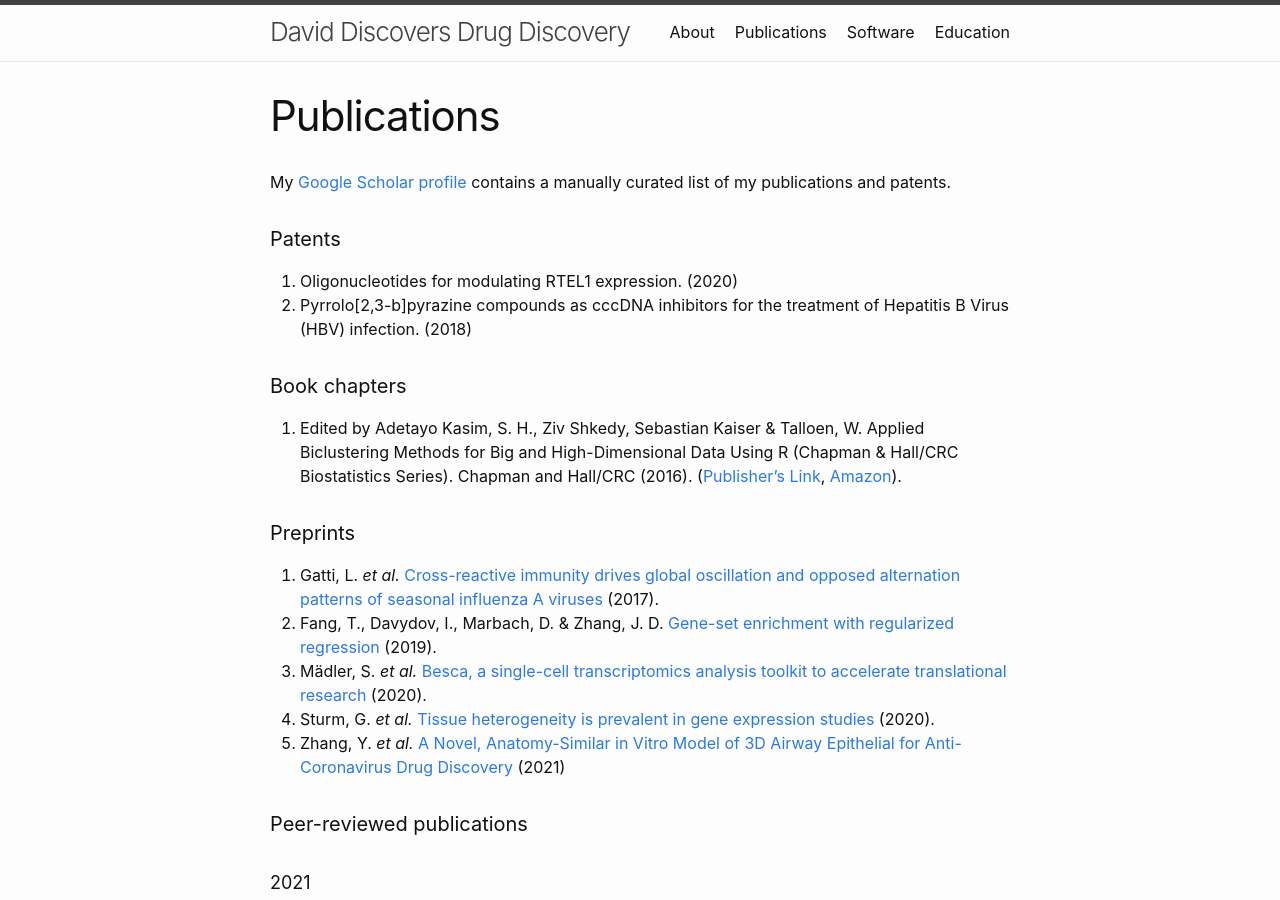
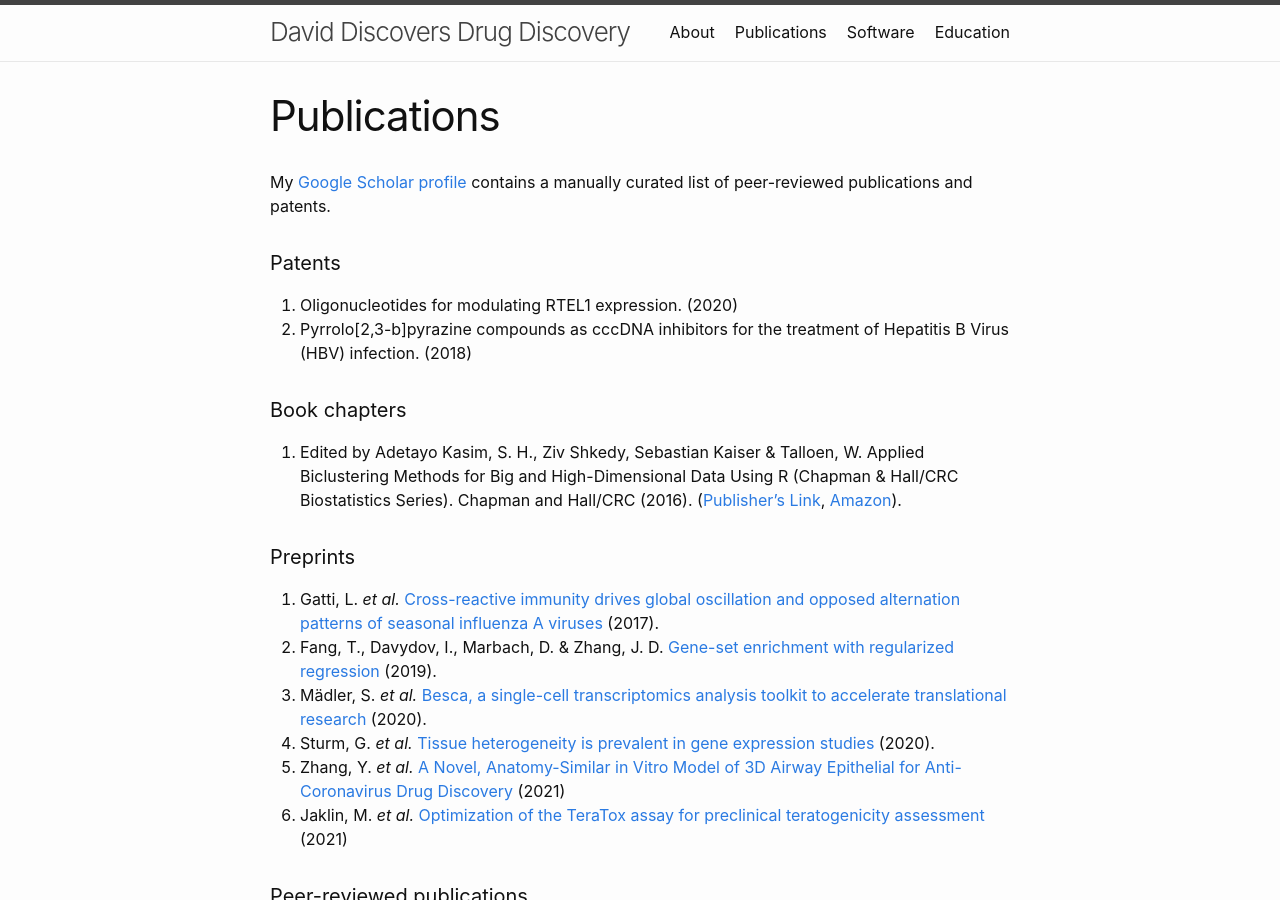
Before and after one commit to Accio/accio.github.io, a Jekyll site: the page built from _pages/publications.md, in a window 1280 px wide and 900 px high. Built offline with Jekyll 4.4.1, drawn with Linux system fonts in a browser that asks for light colours.

Commit message:
add teratox preprint

```diff
--- a/_pages/publications.md
+++ b/_pages/publications.md
@@ -6,8 +6,7 @@ author_profile: true
 mathjax: true
 ---
 
-My [Google
-Scholar profile](https://scholar.google.com/citations?user=ths6zX0AAAAJ&hl=en) contains a manually curated list of my publications and patents.
+My [Google Scholar profile](https://scholar.google.com/citations?user=ths6zX0AAAAJ&hl=en) contains a manually curated list of peer-reviewed publications and patents.
 
 #### Patents
 
@@ -37,6 +36,7 @@ Scholar profile](https://scholar.google.com/citations?user=ths6zX0AAAAJ&hl=en) c
 5. Zhang, Y. *et al.* [A Novel, Anatomy-Similar in Vitro Model of 3D Airway
    Epithelial for Anti-Coronavirus Drug
    Discovery](https://doi.org/10.1101/2021.03.03.433824) (2021)
+6. Jaklin, M. *et al.* [Optimization of the TeraTox assay for preclinical teratogenicity assessment](https://www.biorxiv.org/content/10.1101/2021.07.06.451364v1) (2021)
 
 
 #### Peer-reviewed publications
```
